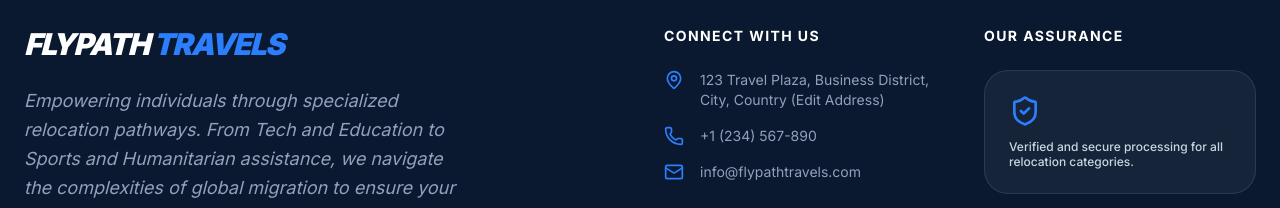
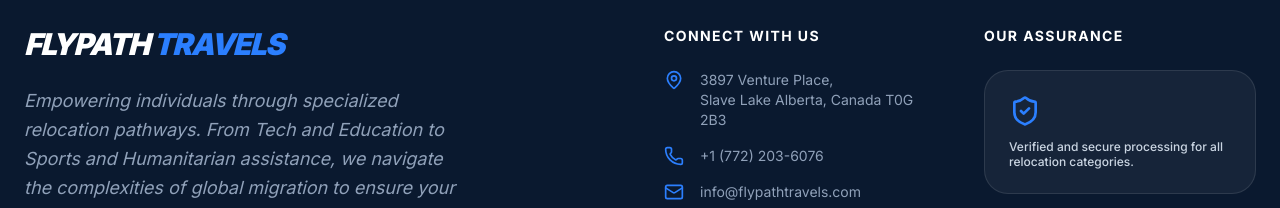
Before and after one commit to Immortallex/travel-agency-portal, a Next.js app: page / in a window 1280 px wide. Shown: the part 2433-2641 px from the top of the page. Built offline with nearby package versions, Linux system fonts and the light colour scheme.

Commit message:
correction on Mainpage

```diff
--- a/src/app/page.tsx
+++ b/src/app/page.tsx
@@ -125,11 +125,11 @@ export default function HomePage() {
               <ul className="space-y-4">
                 <li className="flex items-start gap-4 text-slate-400 hover:text-white transition-colors group">
                   <MapPin className="text-blue-500 shrink-0" size={20} />
-                  <span className="text-sm">123 Travel Plaza, Business District,<br />City, Country (Edit Address)</span>
+                  <span className="text-sm">3897 Venture Place,<br />Slave Lake Alberta, Canada T0G 2B3</span>
                 </li>
                 <li className="flex items-center gap-4 text-slate-400 hover:text-white transition-colors group">
                   <Phone className="text-blue-500 shrink-0" size={20} />
-                  <span className="text-sm">+1 (234) 567-890</span>
+                  <span className="text-sm">+1 (772) 203-6076</span>
                 </li>
                 <li className="flex items-center gap-4 text-slate-400 hover:text-white transition-colors group">
                   <Mail className="text-blue-500 shrink-0" size={20} />
@@ -140,10 +140,10 @@ export default function HomePage() {
 
             {/* TRUST INDICATOR */}
             <div>
-              <h4 className="text-white font-bold uppercase tracking-widest text-sm mb-6">Our Assurance</h4>
+              <h4 className="text-white font-bold uppercase tracking-widest text-sm mb-6" center>Our Assurance</h4>
               <div className="bg-white/5 border border-white/10 p-6 rounded-3xl">
                 <ShieldCheck className="text-blue-500 mb-3" size={32} />
-                <p className="text-xs text-slate-300 font-medium leading-tight">
+                <p className="text-xs text-slate-300 font-medium leading-tight" center>
                   Verified and secure processing for all relocation categories.
                 </p>
               </div>
```
